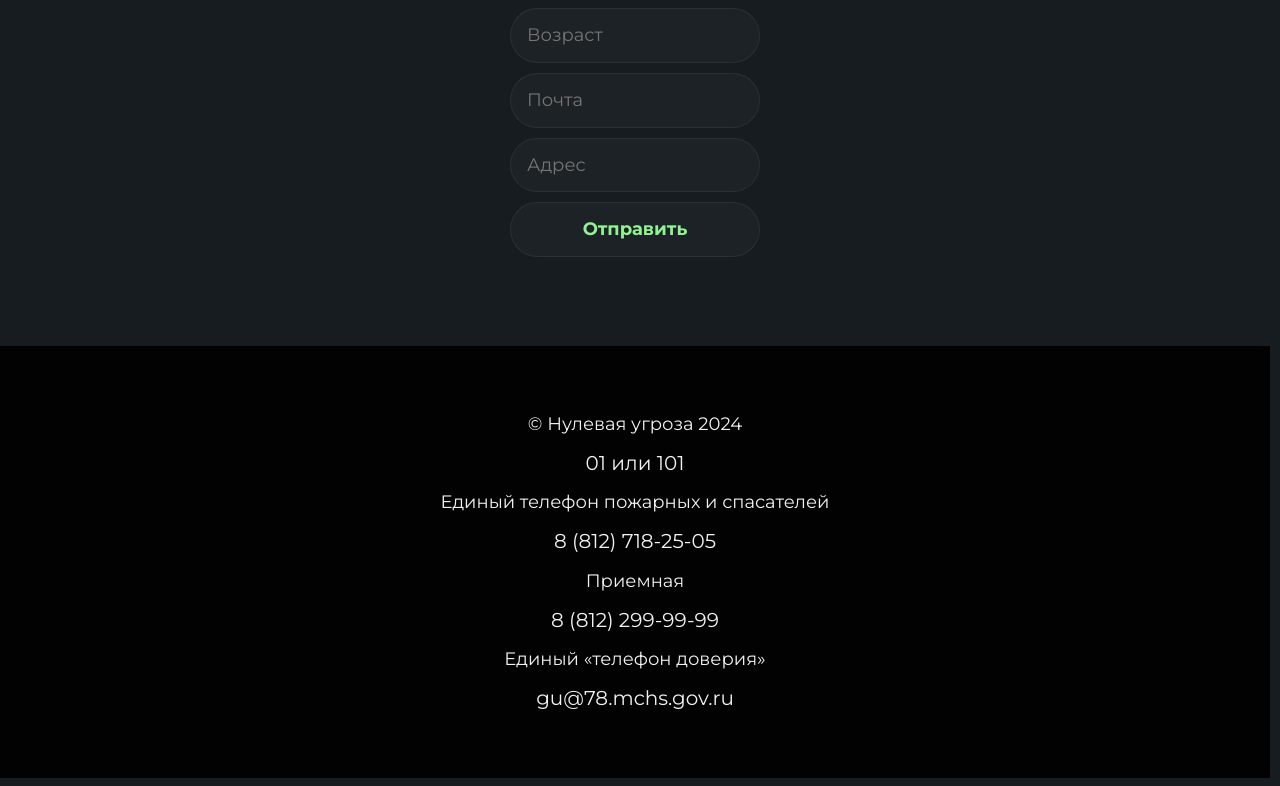
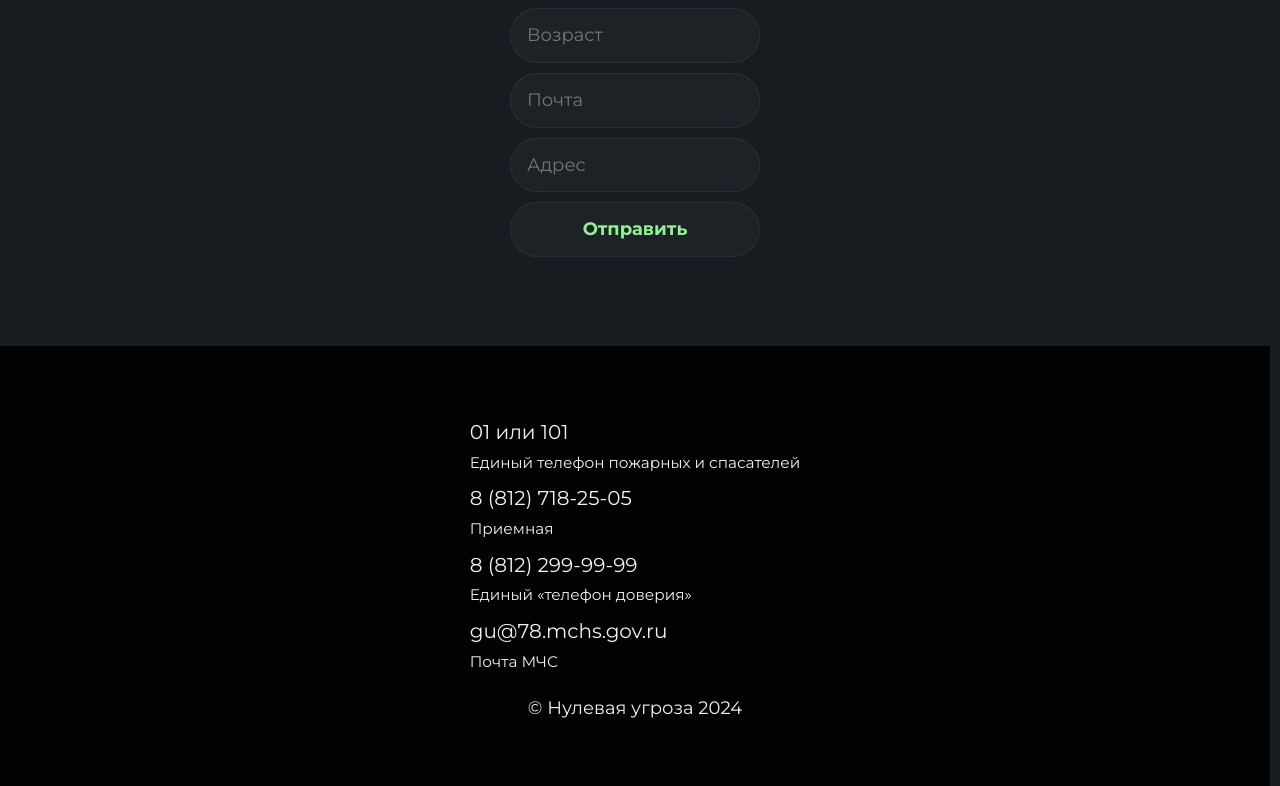
Before and after one commit to JustCheburek/0threatsSite, a Next.js app: page / in a window 1280 px wide. Shown: the part 908-1694 px from the top of the page. Built offline with nearby package versions, Linux system fonts and the light colour scheme.

Commit message:
footer + sos

```diff
--- a/ui/components/footer.tsx
+++ b/ui/components/footer.tsx
@@ -1,44 +1,57 @@
 import Link from "next/link";
 // Стили
-import "./styles/footer.scss";
+import styles from "./styles/footer.module.scss";
 
 export function Footer() {
 	return (
-			<footer>
-				<div className="footer">
-					{/*Копирайт*/}
-					<p className="center_text">
-						&#169; Нулевая угроза 2024
-					</p>
+			<footer className={styles.container}>
+				<div className={styles.box}>
+					<div>
+						<div className={styles.help}>
 							<h4>
 								<Link href="tel:01">
 									01 или 101
 								</Link>
 							</h4>
-					<p>
+							<small>
 								Единый телефон пожарных и спасателей
-					</p>
+							</small>
+						</div>
+						<div className={styles.help}>
 							<h4 className="all_select">
 								<Link href="tel:88127182505">
 									8 (812) 718-25-05
 								</Link>
 							</h4>
-					<p>
+							<small>
 								Приемная
-					</p>
+							</small>
+						</div>
+						<div className={styles.help}>
 							<h4 className="all_select">
 								<Link href="tel:88122999999">
 									8 (812) 299-99-99
 								</Link>
 							</h4>
-					<p>
+							<small>
 								Единый «телефон доверия»
-					</p>
+							</small>
+						</div>
+						<div className={styles.help}>
 							<h4 className="all_select">
 								<Link href="mailto:gu@78.mchs.gov.ru">
 									gu@78.mchs.gov.ru
 								</Link>
 							</h4>
+							<small>
+								Почта МЧС
+							</small>
+						</div>
+					</div>
+					{/*Копирайт*/}
+					<p className="center_text">
+						&#169; Нулевая угроза 2024
+					</p>
 				</div>
 			</footer>
 	)
--- a/ui/components/post.tsx
+++ b/ui/components/post.tsx
@@ -6,15 +6,18 @@ import styles from "./styles/post.module.scss";
 
 type PContainer = {
 	className?: string
+	id?: string
 }
 
 export const PBox = (
 		{
 			children,
-			className = ""
+			className = "",
+			id = ""
 		}: PropsWithChildren<PContainer>
 ) => (
 		<div
+				id={id}
 				className={`${styles.container} ${className}`}
 		>
 			{children}
--- a/ui/components/styles/footer.scss
+++ b/ui/components/styles/footer.module.scss
@@ -1,5 +1,5 @@
 // Подвал
-footer {
+.container {
   display: flex;
   justify-content: center;
   align-items: center;
@@ -11,7 +11,7 @@ footer {
   min-height: 3rem;
 }
 
-.footer {
+.box {
   // Расположение
   display: flex;
   flex-direction: column;
@@ -22,3 +22,7 @@ footer {
   width: min(800px, 100%);
   padding: var(--indent-page);
 }
+
+.help {
+  margin-block: 0.5rem;
+}
```
Also changed, not shown: app/sos/page.tsx (+51 -20 lines). Lines whose indentation alone changed are shown as unchanged.
